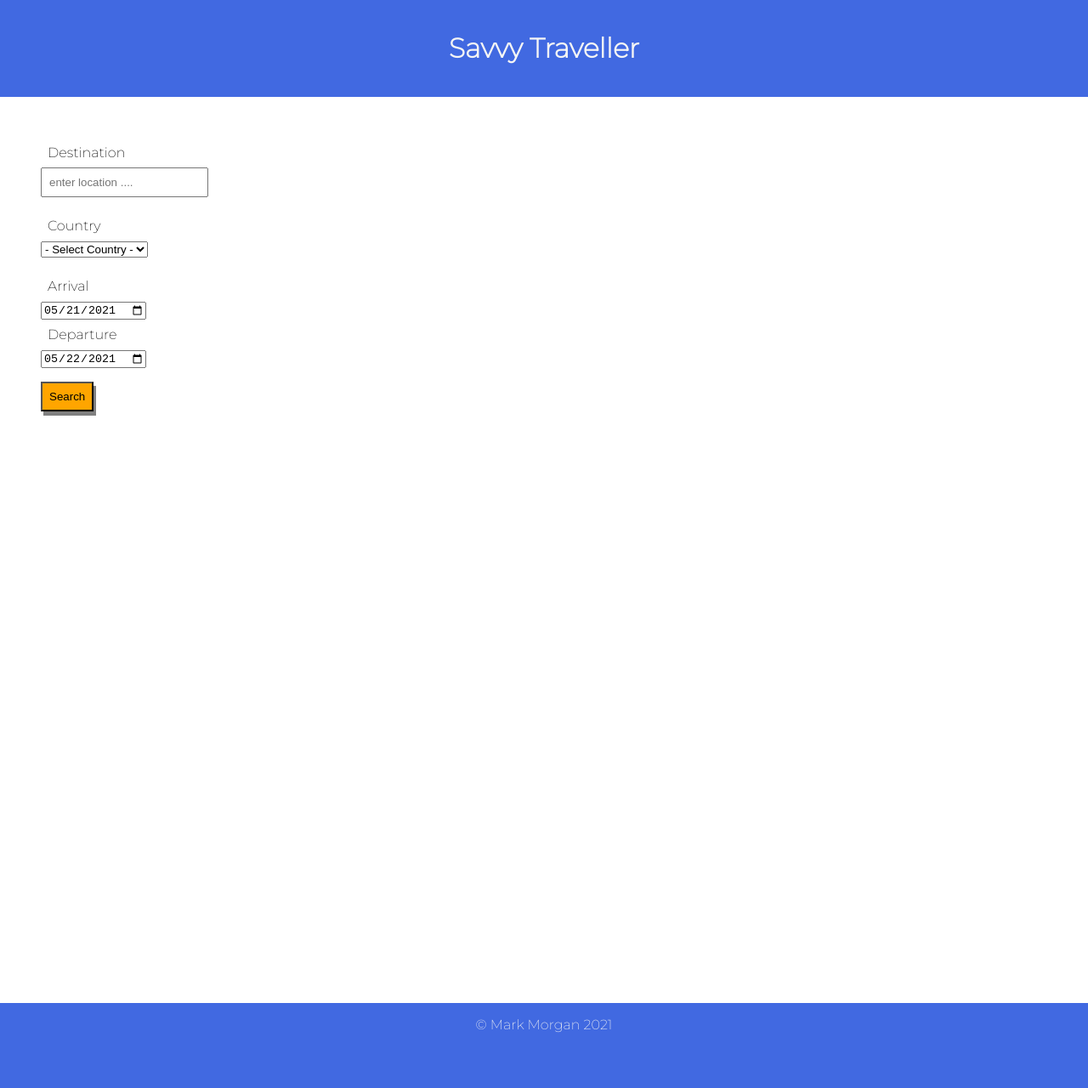
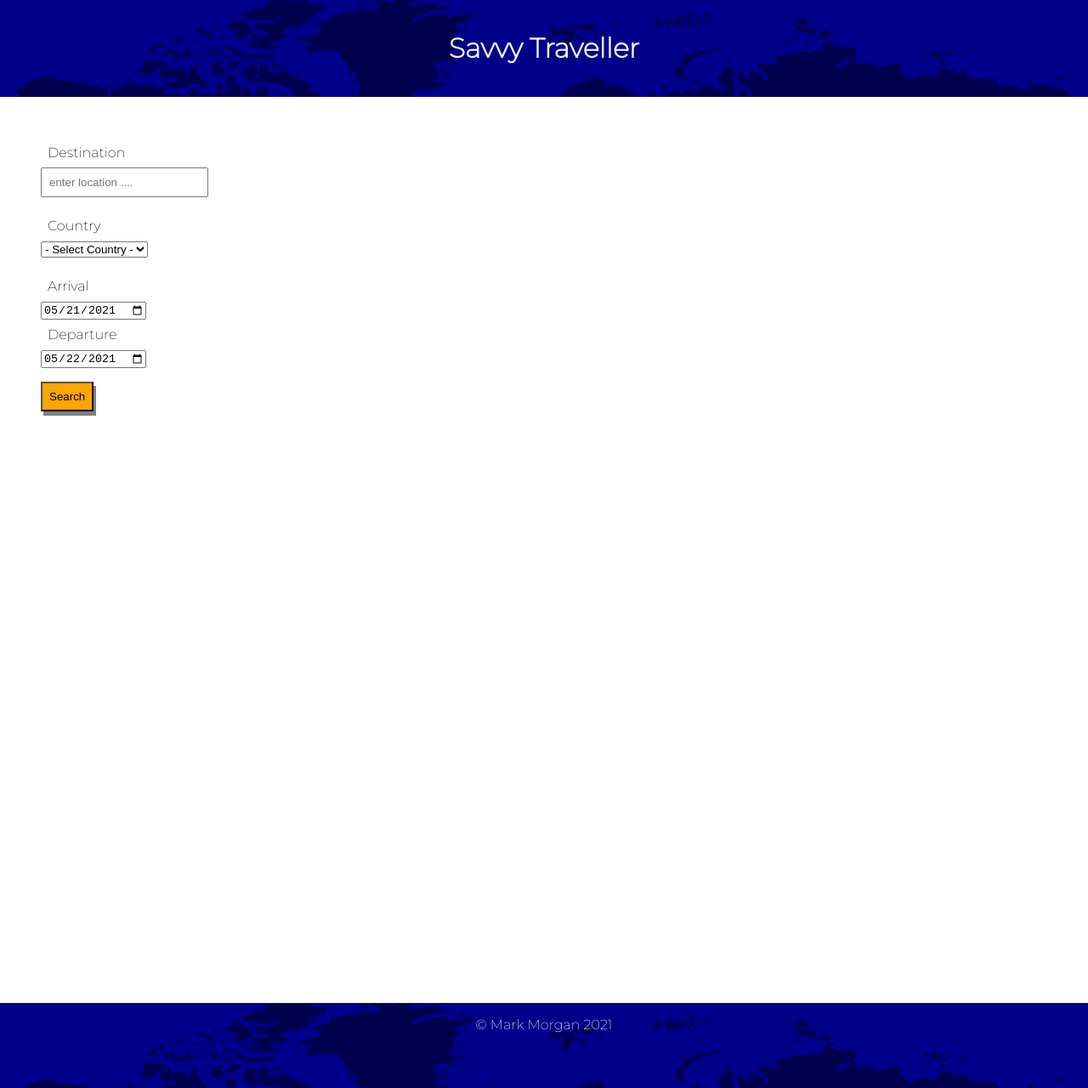
Before and after one commit to mogstuff/travel-app-project, a website built with webpack: page src/client/views/index.html in a window 1280 px wide. Shown: the whole page at 85% size. Built offline with nearby package versions, Linux system fonts and the light colour scheme; no server answers.

Commit message:
feat: background image
added background image to make the layout a bit more interesting

```diff
--- a/package.json
+++ b/package.json
@@ -28,10 +28,12 @@
     "clean-webpack-plugin": "^3.0.0",
     "css-loader": "^5.0.2",
     "html-webpack-plugin": "^3.2.0",
+    "image-webpack-loader": "^7.0.1",
     "jest": "^26.6.3",
     "sass": "^1.32.12",
     "sass-loader": "10.1",
     "style-loader": "^2.0.0",
+    "url-loader": "^4.1.1",
     "webpack-dev-server": "^3.7.2",
     "workbox-webpack-plugin": "^6.1.5"
   }
--- a/src/client/styles/main.scss
+++ b/src/client/styles/main.scss
@@ -16,14 +16,18 @@ body{
 }
 
 header{
-    background-color: royalblue;
+    background-color: darkblue;
     display: flex;
     justify-content: center;
     padding:1em;
+     background-image: url('../media/world-map.png');
+    background-blend-mode:soft-light;
+    background-size:cover;
 }
 
 h1{
     color:whitesmoke;
+    text-align: center;
 }
 
 main{
@@ -73,10 +77,13 @@ main{
 
 
 footer{
-    background-color: royalblue;
+    background-color: darkblue;
     height:100px;
     color:whitesmoke;
     text-align: center;
+    background-image: url('../media/world-map.png');
+    background-blend-mode:soft-light;
+    background-size:cover;
 }
 
 #validation{
--- a/webpack.dev.js
+++ b/webpack.dev.js
@@ -24,7 +24,11 @@ module.exports = {
             {
                 test: /\.scss$/,
                 use: [ 'style-loader', 'css-loader', 'sass-loader' ]
-            }
+            },
+            {
+                test: /\.(png|jpg)$/,
+                loader: 'url-loader'
+              }
         ]
     },
     plugins: [
```
Also changed, not shown: dist/index.html, dist/main.js, dist/service-worker.js, src/client/media/world-map.png (added), 1 other file.
